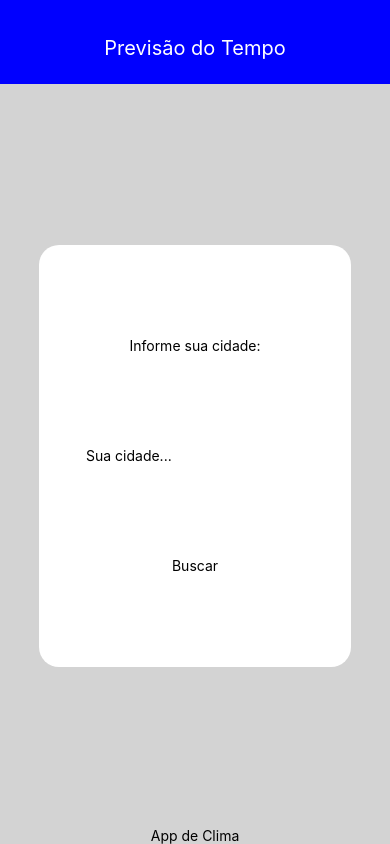
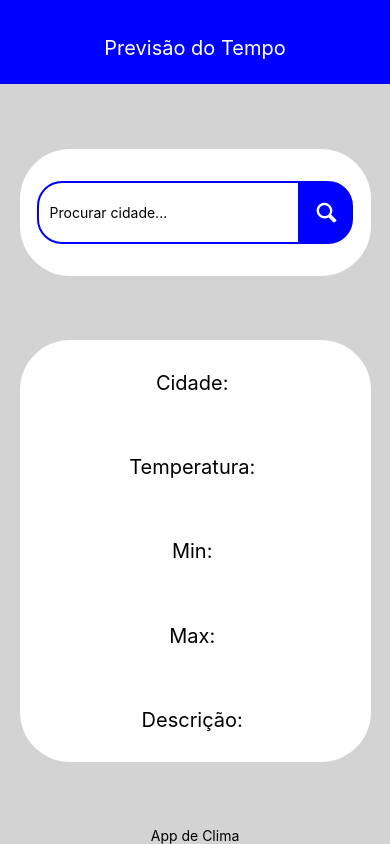
Before and after one commit to Pedrorcpla/AppClima-React, a React Native app: screen / in a window 390 px wide. Built offline with nearby package versions, Linux system fonts and the light colour scheme.

Commit message:
Feito layout e arquixo axios

```diff
--- a/App.js
+++ b/App.js
@@ -1,22 +1,14 @@
-import { StyleSheet, Text, View, TextInput, TouchableOpacity, Dimensions } from 'react-native';
+import { StyleSheet, Text, View, Dimensions } from 'react-native';
+import Header from './components/Header';
+import Busca from './components/Busca';
 
 export default function App() {
   return (
     <View style={styles.container}>
-      <View style={styles.header}>
-        <Text style={styles.title}>Previsão do Tempo</Text>
-      </View>
 
-      <View style={styles.bloco}>
-        <Text style={styles.subtitle}>Informe sua cidade:</Text>
-        <TextInput
-          placeholder='Sua cidade...'
-          style={styles.input}
-        />
-        <TouchableOpacity style={styles.button}>
-          <Text>Buscar</Text>
-        </TouchableOpacity>
-      </View>
+      <Header />
+
+      <Busca />
 
       <View style={styles.footer}>
         <Text>App de Clima</Text>
@@ -35,32 +27,5 @@ const styles = StyleSheet.create({
     width: Dimensions.get('window').width,
     height: Dimensions.get('window').height,
   },
-  header: {
-    display: 'flex',
-    flexDirection: 'row',
-    justifyContent: 'space-around',
-    alignItems: 'center',
 
-    width: Dimensions.get('window').width,
-    height: '10%',
-    paddingTop: '3%',
-
-    backgroundColor: 'blue',
-  },
-  title: {
-    fontSize: 20,
-    color: '#fff',
-  },
-  bloco: {
-    display: 'flex',
-    flexDirection: 'column',
-    justifyContent: 'space-evenly',
-    alignItems: 'center',
-
-    width: '80%',
-    height: '50%',
-    borderRadius: 20,
-
-    backgroundColor: '#fff',
-  }
 });
--- /dev/null
+++ b/components/Api.js
@@ -0,0 +1,7 @@
+import axios from 'axios';
+
+const api = axios.create({
+	baseURL: 'https://api.hgbrasil.com/weather?array_limit=2&fields=only_results,temp,city_name,max,min,description,date&key=1ee4375a',
+});
+
+export default api;
--- /dev/null
+++ b/components/Busca.js
@@ -0,0 +1,81 @@
+import React, { useState } from 'react';
+import { StyleSheet, Text, View, TextInput, TouchableOpacity } from 'react-native';
+import Icon from 'react-native-vector-icons/Entypo';
+import Tempo from './Tempo';
+import Api from './Api';
+
+export default function(){
+    const [clima, setClima] = useState(0);
+    const [inputCity, setInputCity] = useState(0);
+
+    async function carregaCity(){
+        const response = await Api.get('&city_name='+inputCity);
+
+        setClima(response.data);
+    };
+
+    return (
+        <>
+            <View style={styles.bloco}>
+                <TextInput
+                    placeholder='Procurar cidade...'
+                    style={styles.input}
+                    onChangeText={(data)=>setInputCity(data)}
+                />
+                <TouchableOpacity
+                    style={styles.button}
+                    onPress={carregaCity}
+                >
+                    <Icon
+                        name='magnifying-glass'
+                        color='#fff'
+                        size={25}
+                    />
+                </TouchableOpacity>
+            </View>
+
+            <Tempo data={clima}/>
+        </>
+    );
+}
+
+const styles = StyleSheet.create({
+    bloco: {
+        display: 'flex',
+        flexDirection: 'row',
+        justifyContent: 'center',
+        alignItems: 'center',
+
+        width: '90%',
+        height: '15%',
+        borderRadius: 50,
+
+        backgroundColor: '#fff',
+    },
+    input: {
+        width: '75%',
+        height: '50%',
+
+        borderColor: 'blue',
+        borderWidth: 2.5,
+        borderTopLeftRadius: 25,
+        borderBottomLeftRadius: 25,
+
+        paddingLeft: '3%',
+    },
+    button: {
+        width: '15%',
+        height: '50%',
+
+        borderColor: 'blue',
+        borderWidth: 2.5,
+        borderTopRightRadius: 25,
+        borderBottomRightRadius: 25,
+
+        backgroundColor: 'blue',
+
+        display: 'flex',
+        alignItems: 'center',
+        justifyContent: 'center'
+    }
+})
--- /dev/null
+++ b/components/Header.js
@@ -0,0 +1,29 @@
+import React from 'react';
+import { StyleSheet, Text, View, Dimensions } from 'react-native';
+
+export default function(){
+    return (
+        <View style={styles.header}>
+            <Text style={styles.title}>Previsão do Tempo</Text>
+        </View>
+    );
+}
+
+const styles = StyleSheet.create({
+    header: {
+        display: 'flex',
+        flexDirection: 'row',
+        justifyContent: 'space-around',
+        alignItems: 'center',
+
+        width: Dimensions.get('window').width,
+        height: '10%',
+        paddingTop: '3%',
+
+        backgroundColor: 'blue',
+    },
+    title: {
+        fontSize: 20,
+        color: '#fff',
+    },
+});
--- /dev/null
+++ b/components/Tempo.js
@@ -0,0 +1,35 @@
+import React from "react";
+import { Text, StyleSheet, View } from 'react-native';
+
+export default function Tempo(props){
+    return (
+        <>
+            <View style={styles.bloco}>
+                <Text style={styles.texto}>Cidade: {props.data.city_name}</Text>
+                <Text style={styles.texto}>Temperatura: {props.data.temp}</Text>
+                <Text style={styles.texto}>Min: {props.data.min}</Text>
+                <Text style={styles.texto}>Max: {props.data.max}</Text>
+                <Text style={styles.texto}>Descrição: {props.data.description}</Text>
+            </View>
+        </>
+
+    );
+}
+
+const styles = StyleSheet.create({
+    bloco: {
+        display: 'flex',
+        flexDirection: 'column',
+        justifyContent: 'space-around',
+        alignItems: 'center',
+
+        width: '90%',
+        height: '50%',
+        borderRadius: 50,
+
+        backgroundColor: '#fff',
+    },
+    texto: {
+        fontSize: 20,
+    }
+})
--- a/package.json
+++ b/package.json
@@ -8,11 +8,13 @@
     "eject": "expo eject"
   },
   "dependencies": {
+    "axios": "^0.27.2",
     "expo": "~45.0.0",
     "expo-status-bar": "~1.3.0",
     "react": "17.0.2",
     "react-dom": "17.0.2",
     "react-native": "0.68.2",
+    "react-native-vector-icons": "^9.2.0",
     "react-native-web": "0.17.7"
   },
   "devDependencies": {
```
Also changed, not shown: components/Footer.js (added), 1 other file (tests, documents, lock files or other folders).
